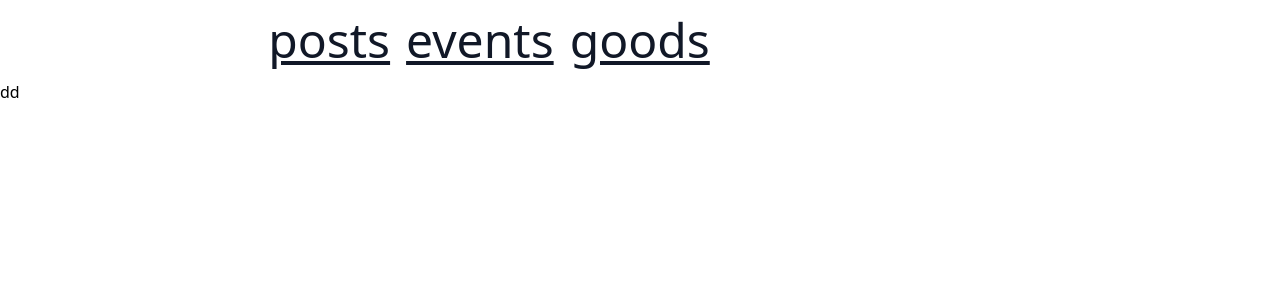
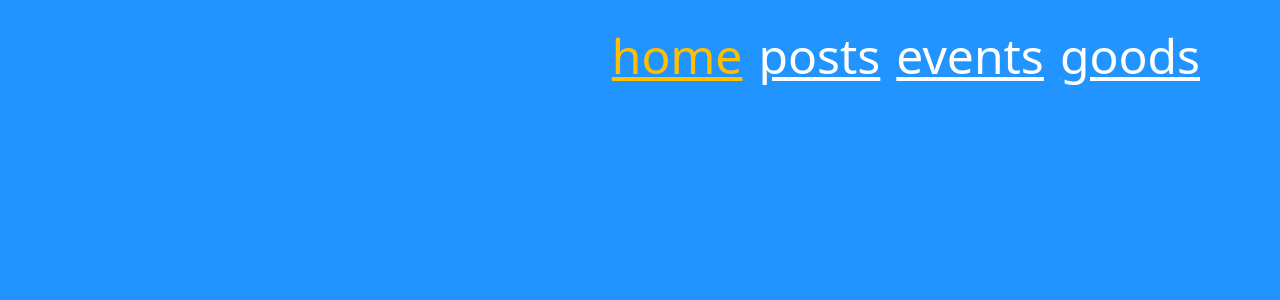
Before and after one commit to anonymousRecords/najakgil-web, a Next.js app: page / in a window 1280 px wide. Shown: the top 300 px of the page. Built offline with nearby package versions, Linux system fonts and the light colour scheme.

Commit message:
feat : Navbar Link 좌측 정렬

```diff
--- a/app/layout.tsx
+++ b/app/layout.tsx
@@ -1,4 +1,4 @@
-import React from 'react';
+import React from "react";
 import type { Metadata } from "next";
 import "./globals.css";
 import Navbar from "@/components/Navbar";
@@ -15,10 +15,8 @@ export default function RootLayout({
 }>) {
   return (
     <html lang="en">
-      <body className="bg-[##2294FF]">
-        <Navbar />
-        {children}
-      </body>
+      <Navbar />
+      <body className="mt-20 bg-[#2294FF]">{children}</body>
     </html>
   );
 }
--- a/components/Navbar.tsx
+++ b/components/Navbar.tsx
@@ -1,18 +1,25 @@
+"use client";
 import { navElements } from "@/constants";
 import Link from "next/link";
 import React from "react";
+import { usePathname } from "next/navigation";
 
 function Navbar() {
+  const searchParams = usePathname();
+  console.log(searchParams);
+
   return (
-    <nav className="sticky top-0 p-4">
-      <div className="prose prose-xl mx-auto flex flex-col justify-between sm:flex-row">
-        <div className="flex flex-row justify-center gap-4 align-middle text-4xl text-white sm:justify-evenly lg:text-5xl">
-          {navElements.map((element) => (
-            <Link key={element.name} href={element.url}>
-              {element.name}
-            </Link>
-          ))}
-        </div>
+    <nav className="fixed right-0 top-0 w-full bg-[#2294FF] py-8 md:px-20">
+      <div className="prose prose-xl flex justify-end gap-4 text-4xl text-white sm:justify-end lg:text-5xl">
+        {navElements.map((element) => (
+          <Link
+            key={element.name}
+            href={element.url}
+            className={`${searchParams === element.url ? "text-[#FFBF00]" : "text-white"}`}
+          >
+            {element.name}
+          </Link>
+        ))}
       </div>
     </nav>
   );
--- a/constants/index.ts
+++ b/constants/index.ts
@@ -1,4 +1,8 @@
 export const navElements = [
+  {
+    name: "home",
+    url: "/",
+  },
   {
     name: "posts",
     url: "/posts",
```
